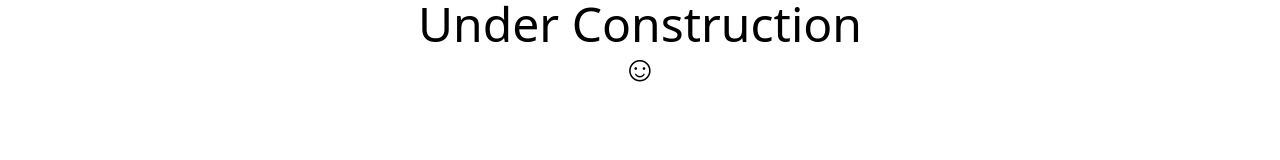
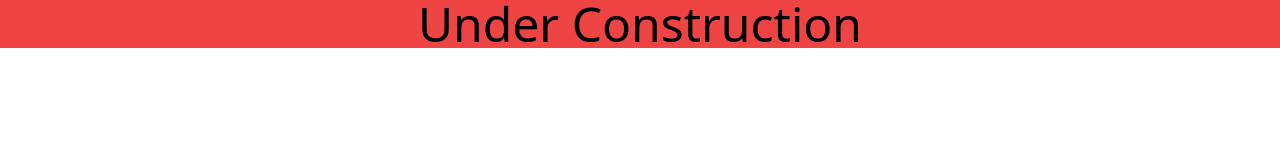
Before and after one commit to lena-s98/lenaspage, a website: page public/index.html in a window 1280 px wide. Drawn offline with nearby package versions, Linux system fonts and the light colour scheme; files that its build step writes are made by us from their sources.

```diff
--- a/public/index.html
+++ b/public/index.html
@@ -8,7 +8,6 @@
 		<link rel="stylesheet" href="./output.css" />
 	</head>
 	<body>
-		<h1 class="text-center text-5xl">Under Construction</h1>
-		<h2 class="text-center text-4xl">&#9786;</h2>
+		<h1 class="text-center text-5xl bg-red-500">Under Construction</h1>
 	</body>
 </html>
```
